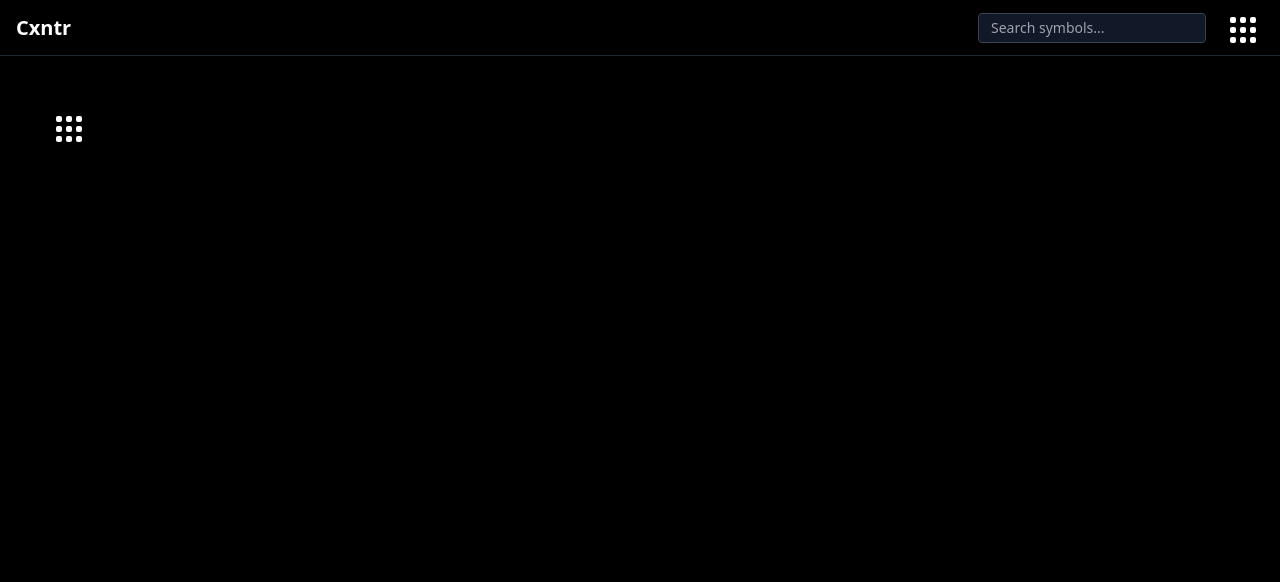
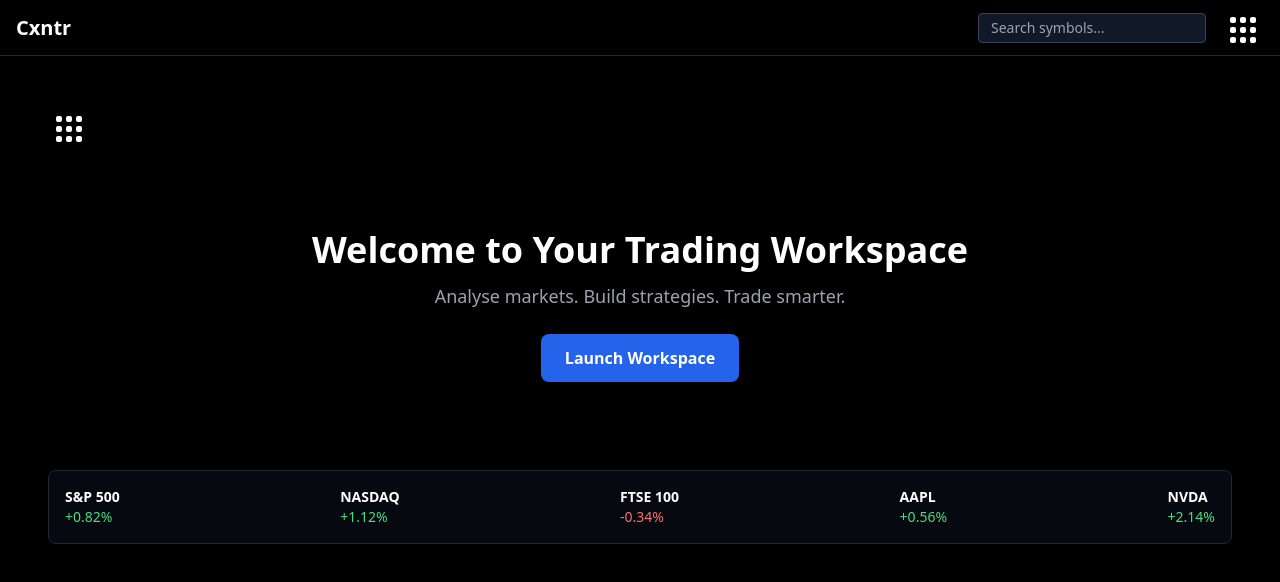
Before and after one commit to Cxntrol01/Trading-Newest, a Next.js app: page / in a window 1280 px wide. Shown: the top 582 px of the page. Built offline with nearby package versions, Linux system fonts and the light colour scheme.

Commit message:
Update page.tsx

```diff
--- a/app/page.tsx
+++ b/app/page.tsx
@@ -1,11 +1,70 @@
 "use client";
 
 import WaffleMenu from "@/components/WaffleMenu";
+import Link from "next/link";
 
 export default function Home() {
   return (
-    <div className="p-6">
-      <WaffleMenu />
+    <div className="p-6 flex flex-col gap-10">
+
+      {/* Waffle Menu */}
+      <div>
+        <WaffleMenu />
+      </div>
+
+      {/* Hero Section */}
+      <section className="text-center mt-10">
+        <h1 className="text-4xl font-bold text-white mb-3">
+          Welcome to Your Trading Workspace
+        </h1>
+
+        <p className="text-gray-400 text-lg max-w-xl mx-auto">
+          Analyse markets. Build strategies. Trade smarter.
+        </p>
+
+        <Link
+          href="/workspace"
+          className="
+            inline-block mt-6 px-6 py-3
+            bg-blue-600 hover:bg-blue-500
+            rounded-lg text-white font-semibold
+            transition-all duration-200
+          "
+        >
+          Launch Workspace
+        </Link>
+      </section>
+
+      {/* Market Ticker */}
+      <section className="mt-12 border border-gray-800 rounded-lg p-4 bg-gray-900/40 backdrop-blur-sm">
+        <div className="flex justify-between text-gray-300 text-sm">
+          <div className="flex flex-col">
+            <span className="font-semibold text-white">S&P 500</span>
+            <span className="text-green-400">+0.82%</span>
+          </div>
+
+          <div className="flex flex-col">
+            <span className="font-semibold text-white">NASDAQ</span>
+            <span className="text-green-400">+1.12%</span>
+          </div>
+
+          <div className="flex flex-col">
+            <span className="font-semibold text-white">FTSE 100</span>
+            <span className="text-red-400">-0.34%</span>
+          </div>
+
+          <div className="flex flex-col">
+            <span className="font-semibold text-white">AAPL</span>
+            <span className="text-green-400">+0.56%</span>
+          </div>
+
+          <div className="flex flex-col">
+            <span className="font-semibold text-white">NVDA</span>
+            <span className="text-green-400">+2.14%</span>
+          </div>
+        </div>
+      </section>
+
     </div>
   );
 }
```
